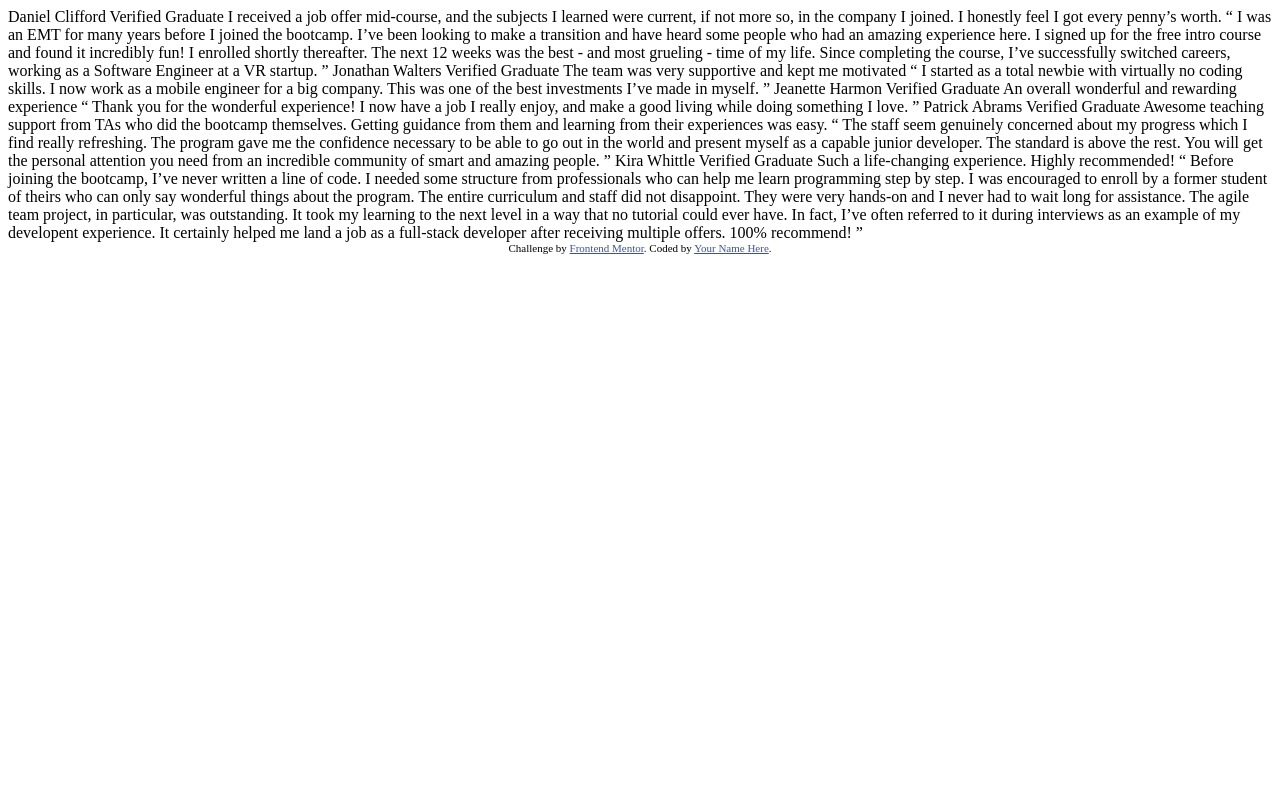
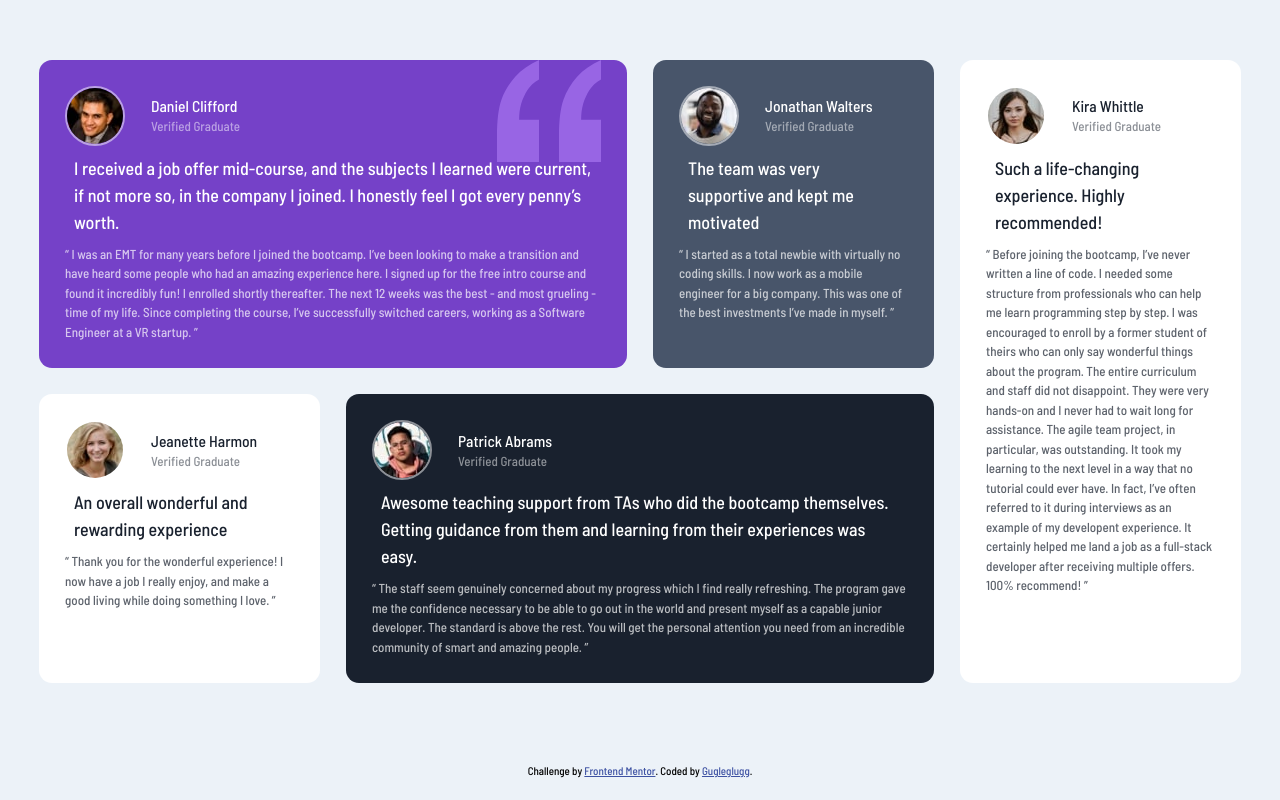
Before and after one commit to Gugleglugg/frontend-mentor-testimonials-grid-section, a plain HTML site: page index.html in a window 1280 px wide. Drawn offline with Linux system fonts and the light colour scheme.

Commit message:
completes the challenge

```diff
--- a/index.html
+++ b/index.html
@@ -5,60 +5,96 @@
   <meta name="viewport" content="width=device-width, initial-scale=1.0"> <!-- displays site properly based on user's device -->
 
   <link rel="icon" type="image/png" sizes="32x32" href="./images/favicon-32x32.png">
+  <link rel="stylesheet" href="style.css">
+  <link rel="preconnect" href="https://fonts.googleapis.com">
+  <link rel="preconnect" href="https://fonts.gstatic.com" crossorigin>
+  <link href="https://fonts.googleapis.com/css2?family=Barlow+Semi+Condensed:wght@500;600&display=swap" rel="stylesheet">
 
-  <title>Frontend Mentor | [Challenge Name Here]</title>
+  <title>Frontend Mentor | Testimonials Grid Section</title>
 
-  <!-- Feel free to remove these styles or customise in your own stylesheet 👍 -->
-  <style>
-    .attribution { font-size: 11px; text-align: center; }
-    .attribution a { color: hsl(228, 45%, 44%); }
-  </style>
 </head>
 <body>
-  Daniel Clifford
-  Verified Graduate
+  <main>
+  <div class="grid-container">
 
+    <article class="testimonial accent-color-bg position-rel">
+      <img src="images/bg-pattern-quotation.svg" class="bg-quote">
+      <div class="flex-wrapper">
+        <img src="images/image-daniel.jpg" alt="Headshot of Daniel Clifford" class="avatar">
+        <div class="name-and-job-title">
+          <p class="name">Daniel Clifford</p>
+          <p class="job-title">Verified Graduate</p>
+        </div>
+      </div>
+      <p class="big-font">
         I received a job offer mid-course, and the subjects I learned were current, if not more so,
         in the company I joined. I honestly feel I got every penny’s worth.
-
+      </p>
+      <p class="quotation">
         “ I was an EMT for many years before I joined the bootcamp. I’ve been looking to make a
         transition and have heard some people who had an amazing experience here. I signed up
         for the free intro course and found it incredibly fun! I enrolled shortly thereafter.
         The next 12 weeks was the best - and most grueling - time of my life. Since completing
         the course, I’ve successfully switched careers, working as a Software Engineer at a VR startup. ”
-
-  Jonathan Walters
-  Verified Graduate
-
-  The team was very supportive and kept me motivated
-
+      </p>
+    </article>
+    <article class="testimonial darkgray-bg">
+      <div class="flex-wrapper">
+        <img src="images/image-jonathan.jpg" alt="Headshot of Jonathan Walters" class="avatar">
+        <div class="name-and-job-title">
+          <p class="name">Jonathan Walters</p>
+          <p class="job-title">Verified Graduate</p>
+        </div>
+      </div>
+      <p class="big-font">The team was very supportive and kept me motivated</p>
+      <p class="quotation">
         “ I started as a total newbie with virtually no coding skills. I now work as a mobile engineer
         for a big company. This was one of the best investments I’ve made in myself. ”
-
-  Jeanette Harmon
-  Verified Graduate
-
-  An overall wonderful and rewarding experience
-
+      </p>
+    </article>
+    <article class="testimonial white-bg jeanette">
+      <div class="flex-wrapper">
+        <img src="images/image-jeanette.jpg" alt="Headshot of Jeanette Harmon" class="avatar">
+        <div class="name-and-job-title">
+          <p class="name">Jeanette Harmon</p>
+          <p class="job-title">Verified Graduate</p>
+        </div>
+      </div>
+      <p class="big-font">An overall wonderful and rewarding experience</p>
+      <p class="quotation">
         “ Thank you for the wonderful experience! I now have a job I really enjoy, and make a good living
         while doing something I love. ”
-
-  Patrick Abrams
-  Verified Graduate
-
+      </p>
+    </article>
+    <article class="testimonial dark-bg">
+      <div class="flex-wrapper">
+        <img src="images/image-patrick.jpg" alt="Headshot of Patrick Adams" class="avatar">
+        <div class="name-and-job-title">
+          <p class="name">Patrick Abrams</p>
+          <p class="job-title">Verified Graduate</p>
+        </div>
+      </div>
+      <p class="big-font">
         Awesome teaching support from TAs who did the bootcamp themselves. Getting guidance from them and
         learning from their experiences was easy.
-
+      </p>
+      <p class="quotation">
         “ The staff seem genuinely concerned about my progress which I find really refreshing. The program
         gave me the confidence necessary to be able to go out in the world and present myself as a capable
         junior developer. The standard is above the rest. You will get the personal attention you need from
         an incredible community of smart and amazing people. ”
-
-  Kira Whittle
-  Verified Graduate
-
-  Such a life-changing experience. Highly recommended!
-
+      </p>
+    </article>
+    <article class="testimonial white-bg kira">
+      <div class="flex-wrapper">
+        <img src="images/image-kira.jpg" alt="Headshot of Kira Whittle" class="avatar">
+        <div class="name-and-job-title">
+          <p class="name">Kira Whittle</p>
+          <p class="job-title">Verified Graduate</p>
+        </div>
+      </div>
+      <p class="big-font">Such a life-changing experience. Highly recommended!</p>
+      <p class="quotation">
         “ Before joining the bootcamp, I’ve never written a line of code. I needed some structure from
         professionals who can help me learn programming step by step. I was encouraged to enroll by a former
         student of theirs who can only say wonderful things about the program. The entire curriculum and staff
@@ -67,10 +103,15 @@
         could ever have. In fact, I’ve often referred to it during interviews as an example of my developent
         experience. It certainly helped me land a job as a full-stack developer after receiving multiple offers.
         100% recommend! ”
+      </p>
+    </article>
+  </div>
 
-  <div class="attribution">
+
+  </main>
+  <footer><div class="attribution">
     Challenge by <a href="https://www.frontendmentor.io?ref=challenge" target="_blank">Frontend Mentor</a>.
-    Coded by <a href="#">Your Name Here</a>.
-  </div>
+    Coded by <a href="https://github.com/Gugleglugg">Gugleglugg</a>.
+  </div></footer>
 </body>
 </html>
--- a/style.css
+++ b/style.css
@@ -0,0 +1,230 @@
+/*
+  1. Use a more-intuitive box-sizing model.
+*/
+*, *::before, *::after {
+    box-sizing: border-box;
+  }
+  /*
+    2. Remove default margin
+  */
+  * {
+    margin: 0;
+  }
+  /*
+    3. Allow percentage-based heights in the application
+  */
+  html, body {
+    height: 100%;
+  }
+  /*
+    Typographic tweaks!
+    4. Add accessible line-height
+    5. Improve text rendering
+  */
+  body {
+    line-height: 1.5;
+    -webkit-font-smoothing: antialiased;
+  }
+  /*
+    6. Improve media defaults
+  */
+  img, picture, video, canvas, svg {
+    display: block;
+    max-width: 100%;
+  }
+  /*
+    7. Remove built-in form typography styles
+  */
+  input, button, textarea, select {
+    font: inherit;
+  }
+  /*
+    8. Avoid text overflows
+  */
+  p, h1, h2, h3, h4, h5, h6 {
+    overflow-wrap: break-word;
+  }
+  /*
+    9. Create a root stacking context
+  */
+  #root, #__next {
+    isolation: isolate;
+  }
+
+
+/*
+  variables
+ */
+
+:root {
+    --clr-accent-400: hsl(263, 55%, 52%);
+    --clr-darkgray-700: hsl(217, 19%, 35%);
+    --clr-dark-900: hsl(219, 29%, 14%);
+    --clr-white-100: hsl(0, 0%, 100%);
+    --clr-neutral-200: hsl(210, 46%, 95%);
+    --clr-neutral-300: hsl(0, 0%, 81%);
+    --ff-body: "Barlow Semi Condensed", sans-serif;
+    --fw-medium: 500;
+    --fw-semibold: 600;
+}
+
+body {
+    background-color: var(--clr-neutral-200);
+    font-family: var(--ff-body);
+    font-size: 0.8125rem;
+    max-width: 1440px;
+    margin: auto;
+    min-height: 100vh;
+    display: grid;
+    align-items: center;
+
+
+}
+
+.flex-wrapper {
+    display: flex;
+    gap: 2em;
+    align-items: center;
+    position:relative;
+    z-index: 10;
+}
+
+.grid-container {
+    display: grid;
+    gap: 2em;
+    align-items: center;
+}
+
+.position-rel {
+    position: relative;
+}
+
+/* typography */
+
+.name {
+    font-size: larger;
+    z-index: 10;
+}
+
+.job-title {
+    opacity: 50%;
+}
+
+.big-font {
+    font-size: large;
+    margin: 0.5em;
+}
+
+.quotation {
+    opacity: 70%;
+    z-index: -1;
+}
+
+/*
+styling the card itself and the different color variants
+*/
+
+.testimonial {
+    border-radius: 1em;
+    padding: 2em;
+    margin: 0 3em;
+    height: 100%;
+}
+
+.testimonial:first-of-type {
+    margin-top: 3em;
+}
+
+.testimonial:last-of-type {
+    margin-bottom: 3em;
+}
+
+.avatar {
+    border-radius: 50%;
+    border: 2px solid hsla(0, 0%, 100%, 0.5);
+}
+
+.bg-quote {
+    position: absolute;
+    right: 2em;
+    top: 0em;
+    opacity: 70%;
+    z-index: 1;
+}
+
+.accent-color-bg {
+    background-color: var(--clr-accent-400);
+    color: var(--clr-white-100);
+
+}
+
+.darkgray-bg {
+    background-color: var(--clr-darkgray-700);
+    color: var(--clr-white-100);
+}
+
+.white-bg {
+    background-color: var(--clr-white-100);
+    color: var(--clr-dark-900);
+
+}
+
+.dark-bg {
+    background-color: var(--clr-dark-900);
+    color: var(--clr-white-100);
+}
+
+.neutral-bg {
+    background-color: var(--clr-neutral-300);
+    color: var(--clr-dark-900);
+}
+
+
+
+/*
+attribution in the footer
+ */
+
+.attribution {
+    font-size: 11px; text-align: center;
+}
+
+.attribution a {
+    color: hsl(228, 45%, 44%);
+}
+
+/* desktop layout */
+
+@media (min-width: 950px) {
+    .grid-container {
+        grid-template-columns: repeat(4, 1fr);
+        margin: 3em;
+        max-width: 1440px;
+    }
+
+    .testimonial,
+    .testimonial:first-of-type,
+    .testimonial:last-of-type {
+        margin: 0;
+    }
+
+    .accent-color-bg {
+        grid-column: span 2;
+    }
+
+    .dark-bg {
+        grid-column: 2 / span 2;
+    }
+
+    .kira {
+        grid-row: 1 / span 2;
+        grid-column: 4;
+    }
+
+    .jeanette {
+        grid-row: 2;
+        grid-column: 1;
+    }
+
+
+}
```
Also changed, not shown: screenshot.jpg (added), 1 other file. Lines whose indentation alone changed are shown as unchanged.
